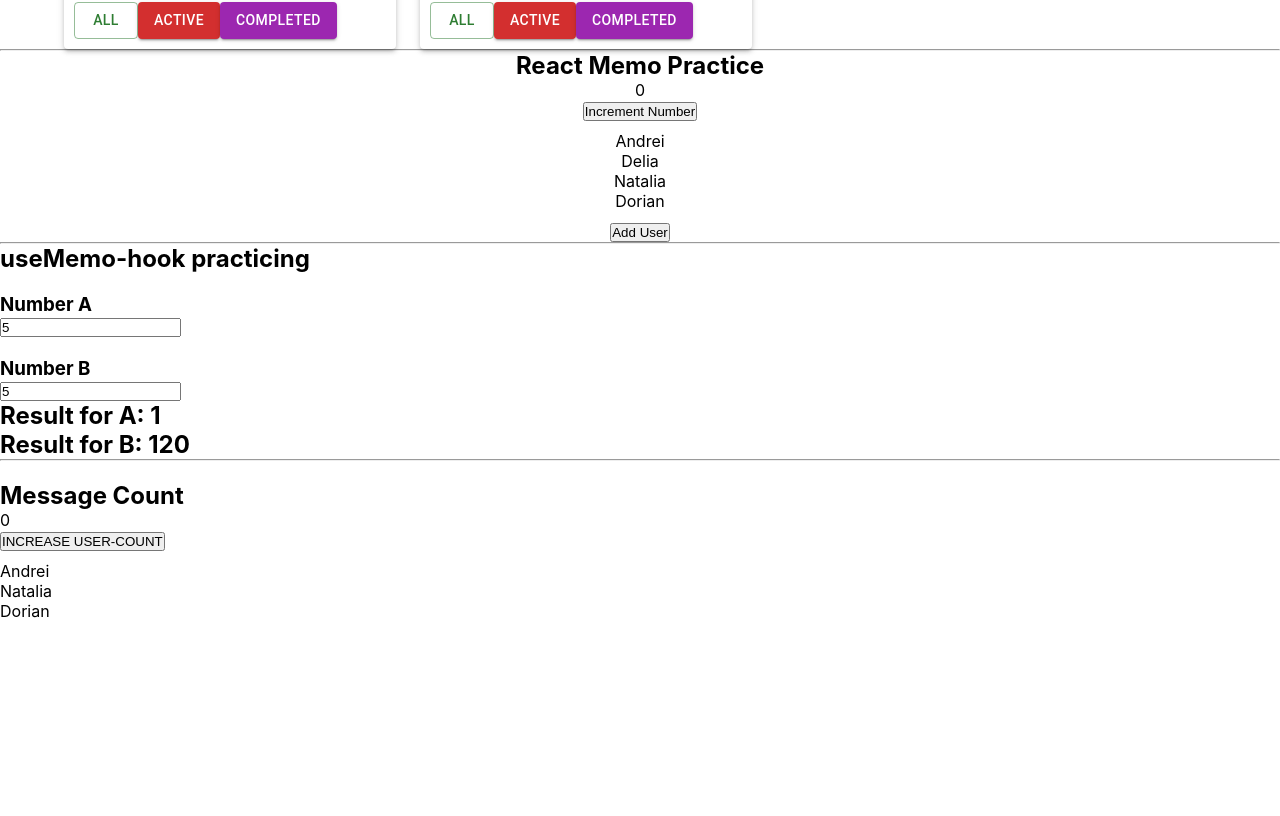
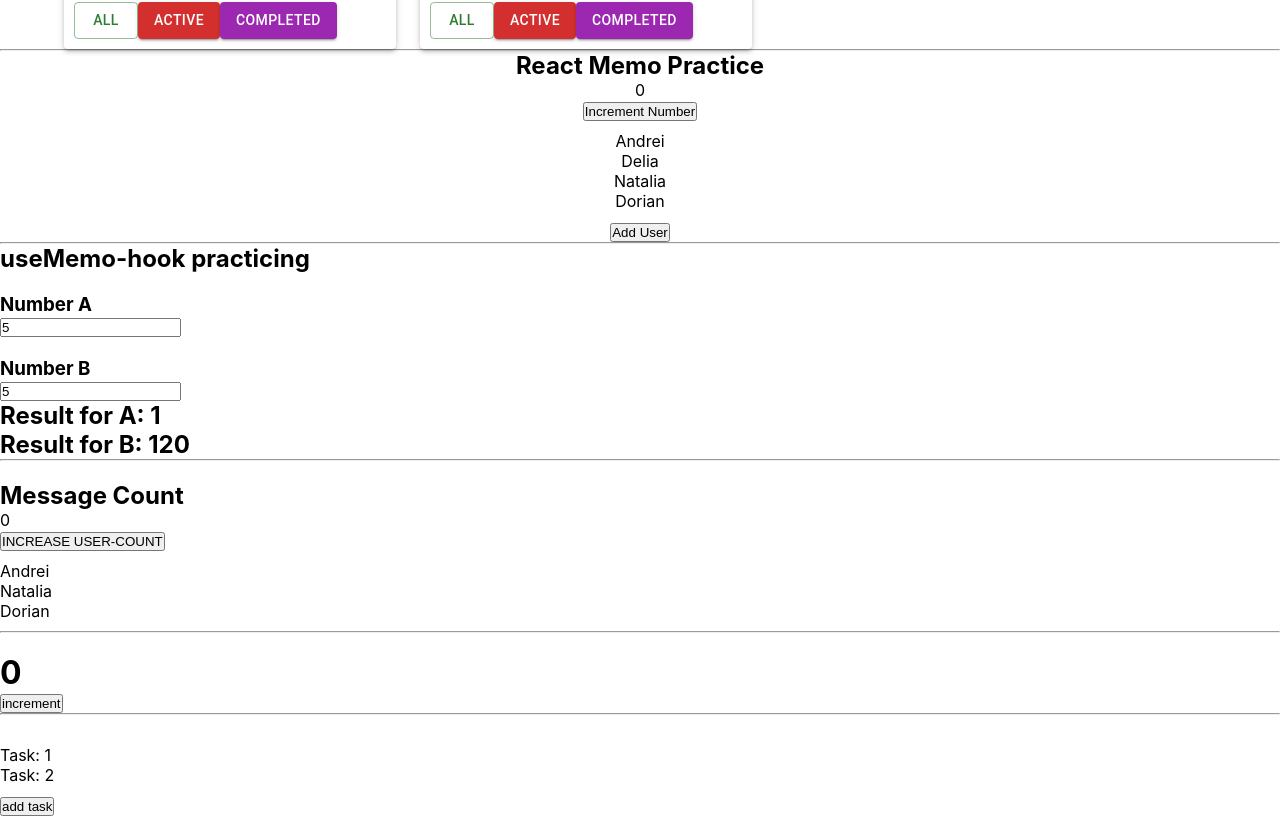
Before and after one commit to andbudha/sandbox, a React (Create React App) app: page / in a window 1280 px wide. Shown: the part 372-1188 px from the top of the page. Before the commit the page ends 1003 px from the top, so only its background shows below. Built offline with nearby package versions, Linux system fonts and the light colour scheme.

Commit message:
practicing useCallback

```diff
--- /dev/null
+++ b/src/09_useCallback/UseCallBack.tsx
@@ -0,0 +1,54 @@
+import React, {useCallback, useState} from 'react';
+
+
+export const UseCallBack = () => {
+    const [counter, setCounter] = useState(0);
+    const [todos, setTodos] = useState(['Task: 1', 'Task: 2']);
+
+    console.log('counter rendered:', counter);
+    const increment = () => {
+        setCounter(counter+1);
+    }
+
+    const addTask = useCallback(()=>{
+        setTodos((t)=>[...t, 'New Task']);
+    }, [todos]);
+
+
+
+    return(
+        <div>
+            <h1>{counter}</h1>
+            <button onClick={increment}>increment</button>
+            <br/>
+            <hr/>
+            <br/>
+            <NewAddTask todos={todos} AddNewTask={addTask}/>
+        </div>
+    );
+}
+
+
+type AddTaskPropsType = {
+    todos: string[]
+    AddNewTask: ()=> void
+}
+const AddTask =(props: AddTaskPropsType)=>{
+    console.log('TaskList rendered:', props.todos);
+    return(
+        <div>
+            <ul>
+                {props.todos.map((task, index)=>{
+                    return(
+                        <li key={index}>{task}</li>
+                    );
+                })}
+            </ul>
+            <button onClick={props.AddNewTask}>add task</button>
+
+        </div>
+    );
+}
+
+
+const NewAddTask = React.memo(AddTask);
--- a/src/App.tsx
+++ b/src/App.tsx
@@ -10,6 +10,7 @@ import Paper from '@mui/material/Paper';
 import {ReactMemo} from "./07_react_memo/React_memo";
 import UseMemo from "./08_useMemo/UseMemo";
 import {UseMemoTwo} from "./08_useMemo/UseMemoTwo";
+import {UseCallBack} from "./09_useCallback/UseCallBack";
 
 
 export type FilterValuesType = "all" | "active" | "completed";
@@ -143,6 +144,9 @@ function App() {
             <hr/>
             <br/>
             <UseMemoTwo/>
+            <hr/>
+            <br/>
+            <UseCallBack/>
 
         </div>
     )
```
